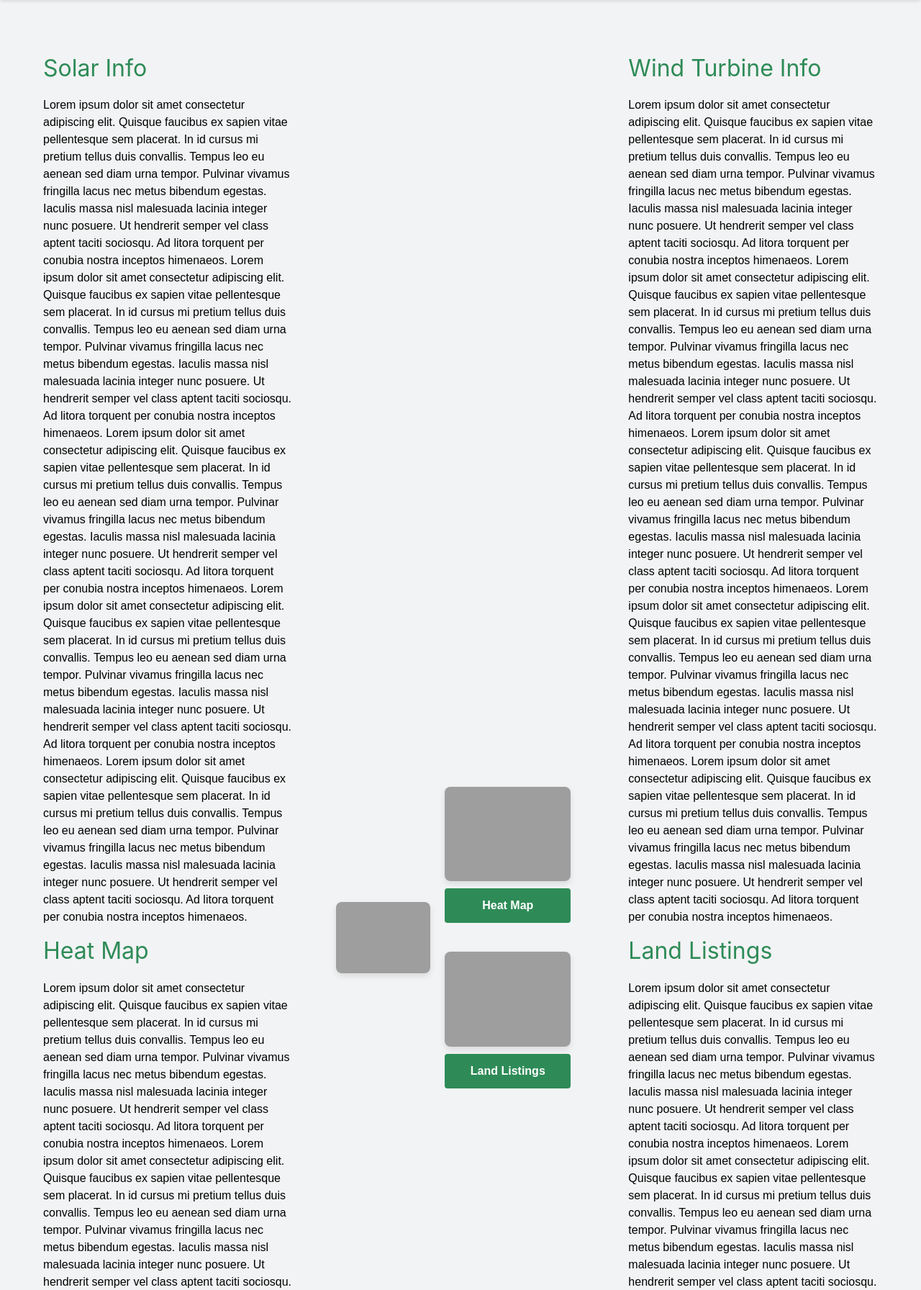
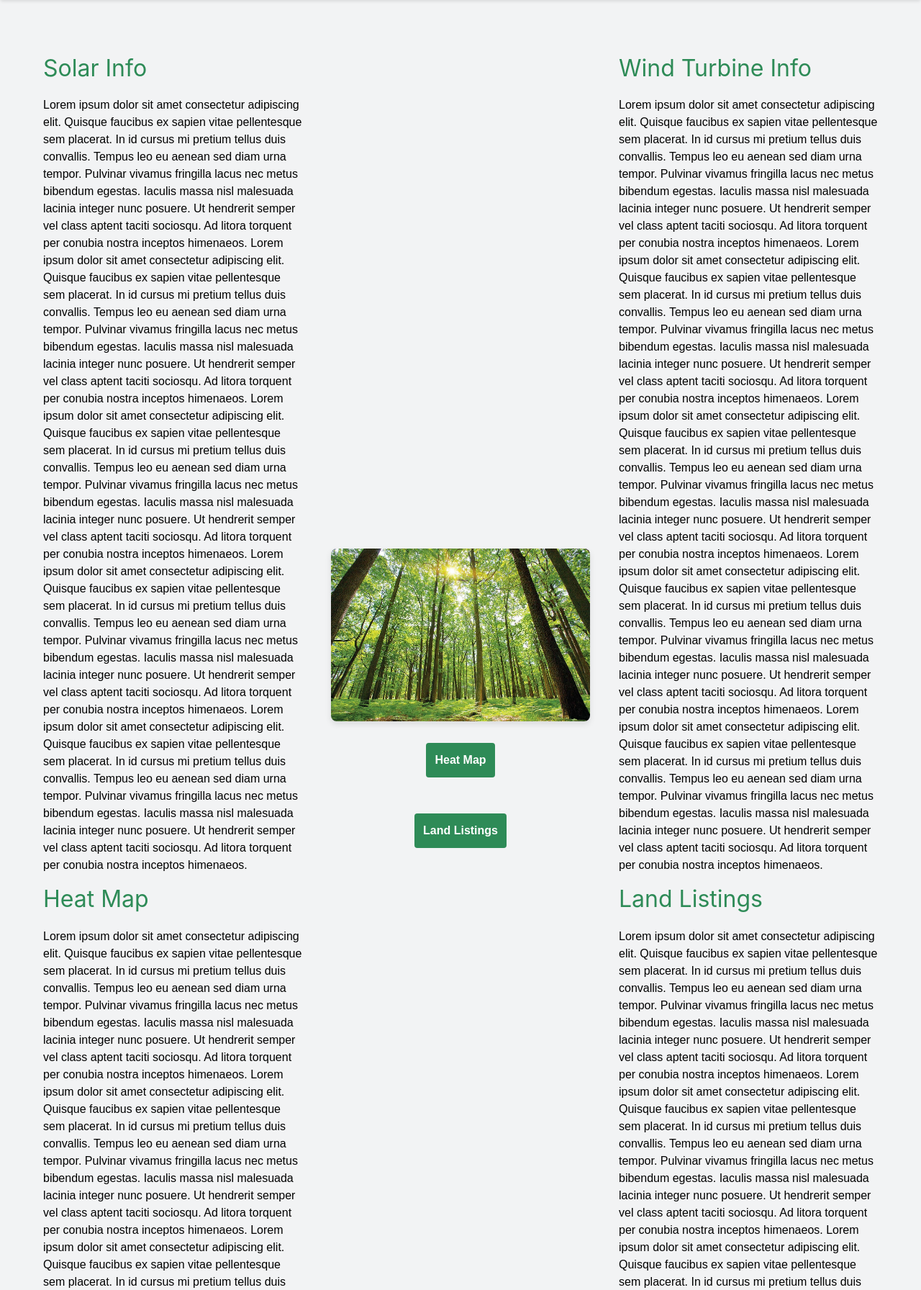
Before and after one commit to G2-Project-Team/G2_Project_Implementation, a PHP site: page / in a window 1280 px wide. Shown: the part 78-1870 px from the top of the page at 72% size. Run offline with PHP 8.4, Linux system fonts and the light colour scheme; grey boxes are pictures that could not be loaded.

Commit message:
index.php display image added Button links fixed

```diff
--- a/index.php
+++ b/index.php
@@ -77,19 +77,17 @@
     </div>
     </div>
 
-    <div class="middle-container">
+    <div class="image-container" style="margin-bottom: 500px;">
       <div id="LO_image">
-      <img src="homepage.png" alt="homepage" class="pic" />
+      <img src="images\forest.jpg" alt="homepage" class="pic" />
       </div>
 
       <div class="vertical_stack">
         <div id="LI_image_HM">
-        <img src="HM.png" alt="heat map" class="pic" />
-        <a href="heatmap.html" class="button">Heat Map</a>
+        <a href="heatmap.php" class="button">Heat Map</a>
         </div>
 
         <div id="LI_image_LL">
-        <img src="LL.png" alt="Land Listings" class="pic" />
         <a href="listings.html" class="button">Land Listings</a>
         </div>
       </div>
--- a/styles.css
+++ b/styles.css
@@ -322,7 +322,7 @@ h2 {
 
 .image-container {
     flex: 1;
-    text-align: center;
+    text-align: top;
 }
 
 .pic {
```
